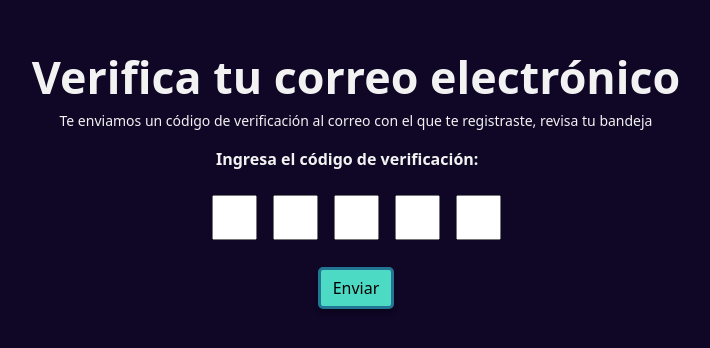
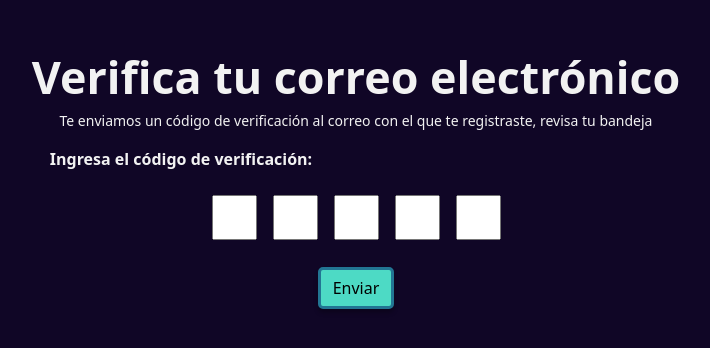
Before and after one commit to CodeMasterChefs/Frontend-Ruta-Programador, a React (Vite) app: page /verificar-correo in a window 1280 px wide. Shown: the part 210-558 px from the top of the page, without its empty margins (284-994 px from the left). Built offline with nearby package versions, Linux system fonts and the light colour scheme.

Commit message:
corregir confirmarPage3

```diff
--- a/src/Pages/ConfimarCodigoPage/ConfirmarCodigoPage.css
+++ b/src/Pages/ConfimarCodigoPage/ConfirmarCodigoPage.css
@@ -12,7 +12,8 @@
 }
 
 .code-ver{
-    margin-left: 500px;
+   justify-content:center;
+   margin-right: 350px;
 }
 
 .code-Error{
```
